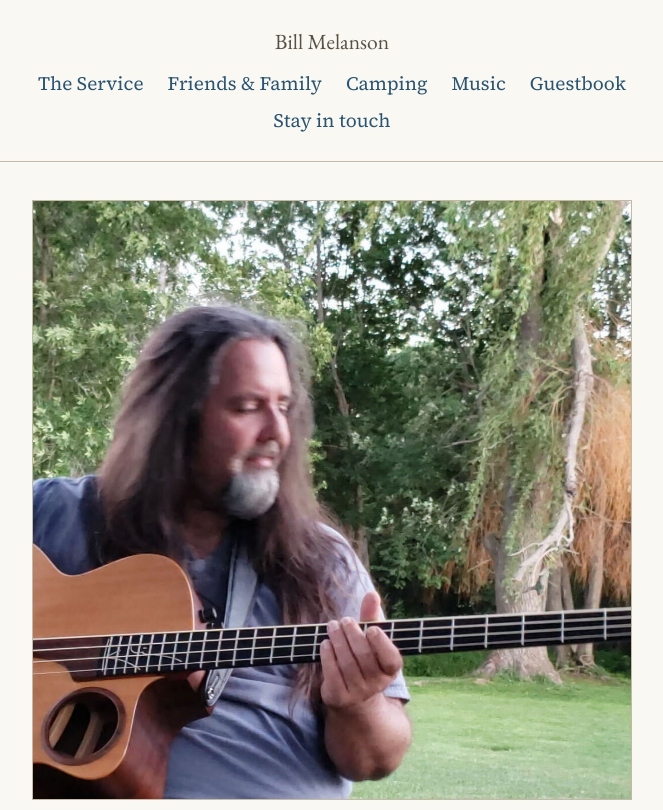
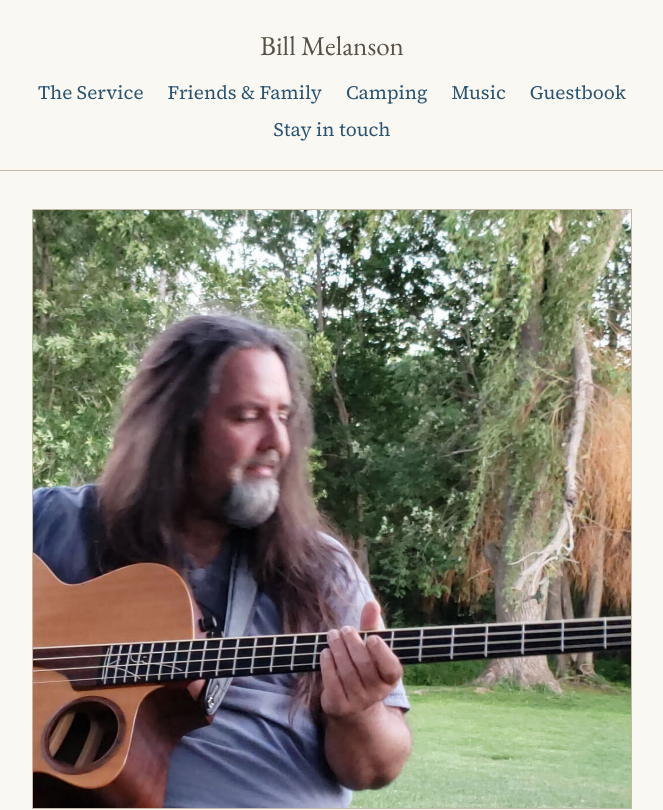
Before and after one commit to amandible/memorial2026, a Next.js app: page / in a window 1280 px wide. Shown: the top 810 px of the page, without its empty margins (308-971 px from the left). Built offline with nearby package versions, Linux system fonts and the light colour scheme; no server answers.

Commit message:
Increase nav wordmark size so it stands out from the menu
1.35rem was barely larger than the menu links (1.1875rem) and smaller
than the page h2 size, so "Bill Melanson" didn't read as the site title
at the top of the nav. Bumped to 1.7rem.

```diff
--- a/src/app/tokens.css
+++ b/src/app/tokens.css
@@ -157,7 +157,7 @@ body {
 
 .wordmark {
   font-family: var(--display);
-  font-size: 1.35rem;
+  font-size: 1.7rem;
   /* Own line at every width, centered above the menu — matches the centered
      hero photo below rather than splitting name and menu to opposite edges. */
   flex-basis: 100%;
```
